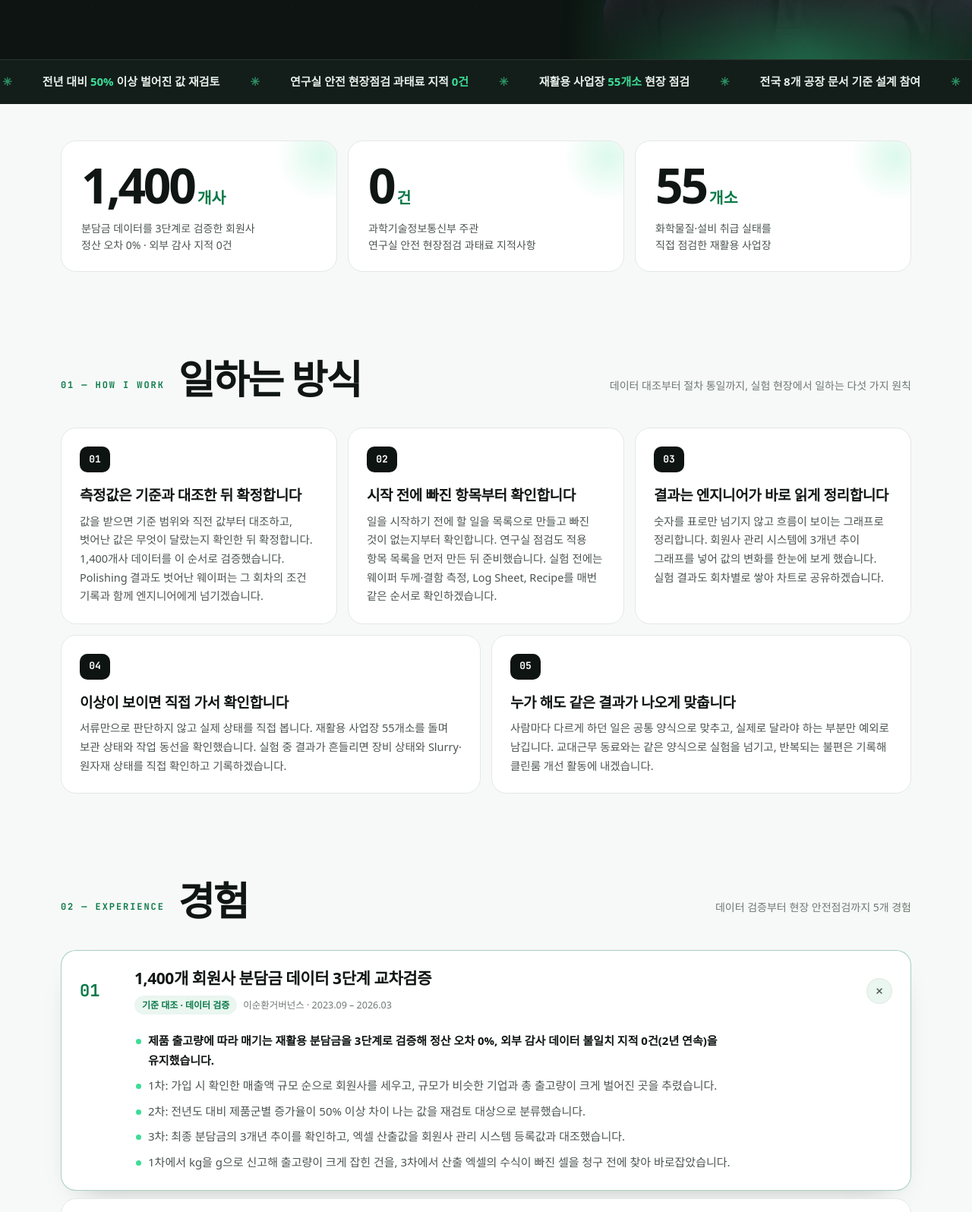
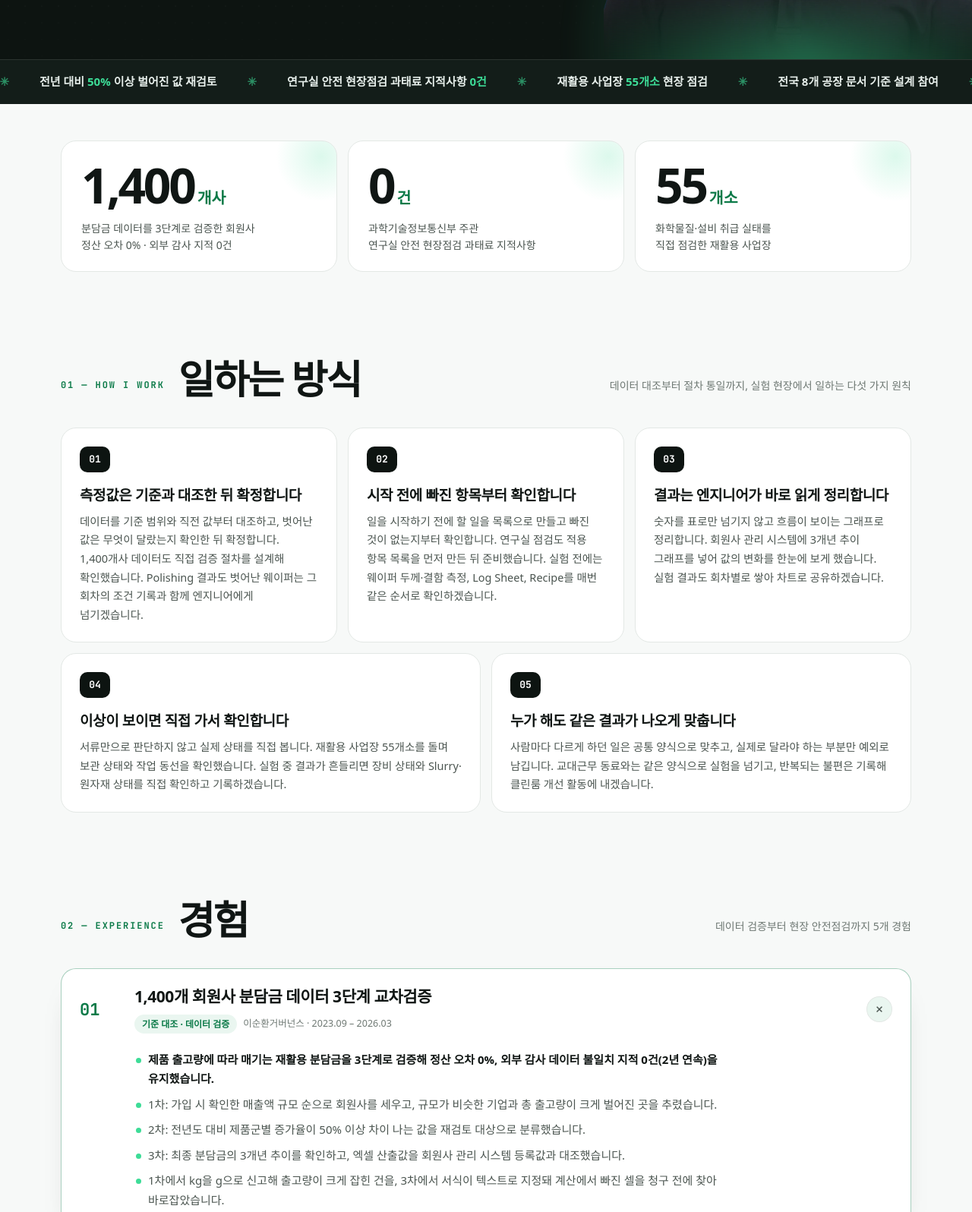
Before and after one commit to LEEGEUNJAE97/LEEGEUNJAE97.github.io, a plain HTML site: page index.html in a window 1280 px wide. Shown: the part 663-2259 px from the top of the page at 76% size. Drawn offline with Linux system fonts and the light colour scheme; a web font is replaced by a local one.

Commit message:
Add files via upload

```diff
--- a/data/resume.js
+++ b/data/resume.js
@@ -11,7 +11,7 @@ window.RESUME_DATA = {
 
   ticker: [
     "정산 오차 <b>0%</b> · 외부 감사 지적 0건", "전년 대비 <b>50%</b> 이상 벌어진 값 재검토",
-    "연구실 안전 현장점검 과태료 지적 <b>0건</b>", "재활용 사업장 <b>55개소</b> 현장 점검",
+    "연구실 안전 현장점검 과태료 지적사항 <b>0건</b>", "재활용 사업장 <b>55개소</b> 현장 점검",
     "전국 8개 공장 문서 기준 설계 참여", "교대근무 가능 · 자차 보유"
   ],
 
@@ -19,7 +19,7 @@ window.RESUME_DATA = {
   workStyle: [
     {
       tag: { ko: "측정값은 기준과 대조한 뒤 확정합니다" },
-      desc: { ko: "값을 받으면 기준 범위와 직전 값부터 대조하고, 벗어난 값은 무엇이 달랐는지 확인한 뒤 확정합니다. 1,400개사 데이터를 이 순서로 검증했습니다. Polishing 결과도 벗어난 웨이퍼는 그 회차의 조건 기록과 함께 엔지니어에게 넘기겠습니다." }
+      desc: { ko: "데이터를 기준 범위와 직전 값부터 대조하고, 벗어난 값은 무엇이 달랐는지 확인한 뒤 확정합니다. 1,400개사 데이터도 직접 검증 절차를 설계해 확인했습니다. Polishing 결과도 벗어난 웨이퍼는 그 회차의 조건 기록과 함께 엔지니어에게 넘기겠습니다." }
     },
     {
       tag: { ko: "시작 전에 빠진 항목부터 확인합니다" },
@@ -51,7 +51,7 @@ window.RESUME_DATA = {
         { ko: "1차: 가입 시 확인한 매출액 규모 순으로 회원사를 세우고, 규모가 비슷한 기업과 총 출고량이 크게 벌어진 곳을 추렸습니다." },
         { ko: "2차: 전년도 대비 제품군별 증가율이 50% 이상 차이 나는 값을 재검토 대상으로 분류했습니다." },
         { ko: "3차: 최종 분담금의 3개년 추이를 확인하고, 엑셀 산출값을 회원사 관리 시스템 등록값과 대조했습니다." },
-        { ko: "1차에서 kg을 g으로 신고해 출고량이 크게 잡힌 건을, 3차에서 산출 엑셀의 수식이 빠진 셀을 청구 전에 찾아 바로잡았습니다." }
+        { ko: "1차에서 kg을 g으로 신고해 출고량이 크게 잡힌 건을, 3차에서 서식이 텍스트로 지정돼 계산에서 빠진 셀을 청구 전에 찾아 바로잡았습니다." }
       ]
     },
     {
@@ -62,7 +62,7 @@ window.RESUME_DATA = {
       highlights: [
         { ko: "과학기술정보통신부 주관 연구실 안전 현장점검을 과태료 지적사항 0건으로 마쳤습니다." },
         { ko: "연구실안전법 적용 항목이 서류와 현장 운영에 걸쳐 있었지만, 점검 범위를 정할 적용 항목 목록이 없었습니다." },
-        { ko: "적용 항목을 먼저 모두 정리하고, 팀이 정한 '법적 위험 순서' 방침에 따라 미실시(절차 자체가 없음)와 미흡(운영 보완 필요)의 판정 기준을 정의했습니다." },
+        { ko: "적용 항목을 먼저 모두 정리했고, 팀은 법적 위험 순서에 따라 미이행(법 위반)과 미흡(운영 보완 필요)으로 나누는 판정 기준을 마련했습니다." },
         { ko: "점검 전에 이행 근거 서류를 확보하고, 경고표지·비상 대피로·소화기 배치를 현장에서 정비한 뒤 점검 당일 점검관을 안내했습니다." },
         { ko: "같은 구분 기준을 공장 순회점검 체크리스트에도 적용해 유해인자별 대응 순서를 정리했습니다." }
       ]
@@ -246,8 +246,8 @@ window.RESUME_DATA = {
   motivation: {
     lead: "AI 반도체 수요로 첨단 메모리와 패키징의 CMP 요구가 까다로워지는 가운데, 어긋난 값을 이유까지 확인해 온 데이터 검증 경험으로 실험 결과의 신뢰도를 높이고자 인테그리스코리아 KTC Cleanroom Technician에 지원하게 되었습니다.",
     body: [
-      "인테그리스는 HBM·TSV처럼 칩을 쌓는 구조에서 CMP 소재 공급을 넓히고 있고, 안산 KTC는 Class 10 클린룸에서 칩 제조사와 함께 슬러리와 세정 공정을 시연·개발하는 곳입니다. 고객과 함께 결과를 확인하는 연구소에서는 같은 조건에서 같은 값이 나오는지, 값이 흔들렸다면 왜 흔들렸는지를 기록으로 설명할 수 있어야 한다고 생각합니다.",
-      "1,400개 회원사의 분담금 데이터를 검증할 때, 전년 대비 증가율이 50% 이상 벌어진 값은 원인을 확인하기 전까지 확정하지 않았습니다. kg을 g으로 잘못 신고한 건도, 산출 파일에서 수식이 빠진 셀도 그렇게 청구 전에 찾았습니다. 실험 데이터를 다루는 자리에서도 이 습관이 Polishing Variation의 원인을 좁히는 출발점이 된다고 생각합니다."
+      "인테그리스는 첨단 패키징까지 CMP 소재 공급을 넓히고 있고, 안산 KTC는 Class 10 클린룸에서 CMP 공정을 시연하며 고객사를 지원하고 CMP 슬러리 연구개발로 역할을 넓혀 가는 곳입니다. 고객과 함께 결과를 확인하는 연구소에서는 같은 조건에서 같은 값이 나오는지, 값이 흔들렸다면 왜 흔들렸는지를 기록으로 설명할 수 있어야 한다고 생각합니다.",
+      "1,400개 회원사의 분담금 데이터를 검증할 때, 전년 대비 증가율이 50% 이상 벌어진 값은 원인을 확인하기 전까지 확정하지 않았습니다. kg을 g으로 잘못 신고한 건도, 서식이 텍스트로 지정돼 계산에서 빠진 셀도 그렇게 청구 전에 찾았습니다. 실험 데이터를 다루는 자리에서도 이 습관이 Polishing Variation의 원인을 좁히는 출발점이 된다고 생각합니다."
     ]
   },
   next: [
--- a/index.html
+++ b/index.html
@@ -8,9 +8,9 @@
   <meta name="author" content="이근재" />
   <meta property="og:type" content="profile" />
   <meta property="og:title" content="이근재 · Cleanroom Technician 지원" />
-  <meta property="og:description" content="연구실 점검 준비 · 측정값 검증 · 교대근무 가능" />
+  <meta property="og:description" content="연구실 점검 준비 · 데이터 검증 · 교대근무 가능" />
   <meta property="og:locale" content="ko_KR" />
-  <meta property="og:image" content="assets/photo_nobg.png" />
+  <meta property="og:image" content="https://leegeunjae97.github.io/cleanroom/assets/photo_nobg.png" />
   <link rel="icon" href="assets/photo_nobg.png" type="image/png" />
   <link rel="preconnect" href="https://fastly.jsdelivr.net" crossorigin />
   <link rel="stylesheet" href="https://fastly.jsdelivr.net/gh/orioncactus/pretendard@v1.3.9/dist/web/static/pretendard.css" />
@@ -162,6 +162,7 @@
 
     /* 자격·학력 */
     .info { display: grid; grid-template-columns: 1.1fr 1fr; gap: 14px; align-items: start; }
+    .info > *, .row > * { min-width: 0; } /* 긴 단어가 패널을 밀어 모바일 가로 스크롤 생기던 것 방지 */
     .panel { background: var(--card); border: 1px solid var(--line); border-radius: 20px; padding: 26px; }
     .panel + .panel { margin-top: 14px; }
     .panel-h { font-family: var(--mono); font-size: 12px; font-weight: 700; letter-spacing: .16em; color: var(--green); margin-bottom: 8px; }
```
Also changed, not shown: 2 other files.
